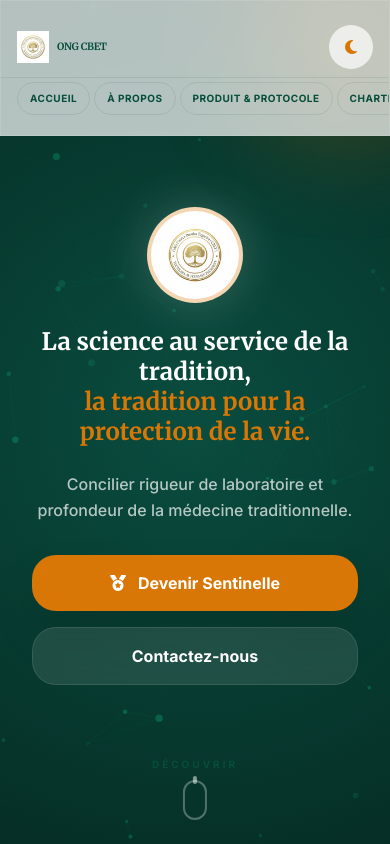
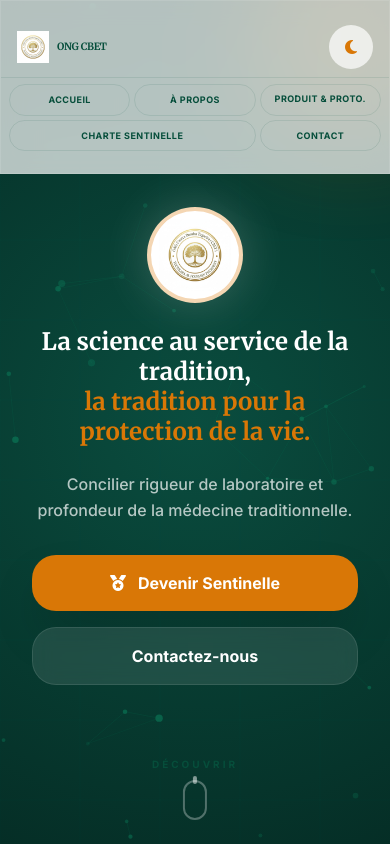
Before and after one commit to eldji225/Ong-CBeT, a website: page index.html in a window 390 px wide. Shown: the top 844 px of the page. Drawn offline with nearby package versions, Linux system fonts and the light colour scheme.

Commit message:
Fix: Menu mobile sur 2 rangees sans defilement horizontal

```diff
--- a/index.html
+++ b/index.html
@@ -401,23 +401,40 @@
             </button>
         </div>
 
-        <!-- Rangée 2 : Navigation toujours visible, scrollable sur mobile -->
-        <nav class="border-t border-ong-dark/10 overflow-x-auto">
-            <div
-                class="flex items-center space-x-1 px-4 py-1 min-w-max lg:min-w-0 lg:justify-center text-[10px] sm:text-[11px] font-bold uppercase tracking-wider">
+        <!-- Rangée 2 : Navigation toujours visible - 2 rangées sur mobile, 1 rangée sur desktop -->
+        <nav class="border-t border-ong-dark/10 px-2 py-1.5">
+            <!-- Mobile : grille 3 colonnes sur la 1ère rangée, 2 colonnes centrées sur la 2ème -->
+            <div class="grid grid-cols-3 gap-1 lg:hidden text-[9px] font-bold uppercase tracking-wider">
                 <a href="#home"
-                    class="px-3 py-2 border border-ong-dark/10 hover:border-ong-gold hover:bg-ong-gold/5 rounded-full transition-all duration-300 whitespace-nowrap">Accueil</a>
+                    class="text-center px-1 py-2 border border-ong-dark/10 hover:border-ong-gold hover:bg-ong-gold/5 rounded-full transition-all duration-300">Accueil</a>
                 <a href="#about"
-                    class="px-3 py-2 border border-ong-dark/10 hover:border-ong-gold hover:bg-ong-gold/5 rounded-full transition-all duration-300 whitespace-nowrap">À
+                    class="text-center px-1 py-2 border border-ong-dark/10 hover:border-ong-gold hover:bg-ong-gold/5 rounded-full transition-all duration-300">À
                     Propos</a>
                 <a href="#product"
-                    class="px-3 py-2 border border-ong-dark/10 hover:border-ong-gold hover:bg-ong-gold/5 rounded-full transition-all duration-300 whitespace-nowrap">Produit
+                    class="text-center px-1 py-2 border border-ong-dark/10 hover:border-ong-gold hover:bg-ong-gold/5 rounded-full transition-all duration-300 leading-tight">Produit
+                    &amp; Proto.</a>
+                <a href="#charter"
+                    class="col-span-2 text-center px-1 py-2 border border-ong-dark/10 hover:border-ong-gold hover:bg-ong-gold/5 rounded-full transition-all duration-300">Charte
+                    Sentinelle</a>
+                <a href="#contact"
+                    class="text-center px-1 py-2 border border-ong-dark/10 hover:border-ong-gold hover:bg-ong-gold/5 rounded-full transition-all duration-300">Contact</a>
+            </div>
+            <!-- Desktop : une seule rangée centrée -->
+            <div
+                class="hidden lg:flex items-center justify-center space-x-1 text-[11px] font-bold uppercase tracking-wider">
+                <a href="#home"
+                    class="px-4 py-2 border border-ong-dark/10 hover:border-ong-gold hover:bg-ong-gold/5 rounded-full transition-all duration-300 whitespace-nowrap">Accueil</a>
+                <a href="#about"
+                    class="px-4 py-2 border border-ong-dark/10 hover:border-ong-gold hover:bg-ong-gold/5 rounded-full transition-all duration-300 whitespace-nowrap">À
+                    Propos</a>
+                <a href="#product"
+                    class="px-4 py-2 border border-ong-dark/10 hover:border-ong-gold hover:bg-ong-gold/5 rounded-full transition-all duration-300 whitespace-nowrap">Produit
                     &amp; Protocole</a>
                 <a href="#charter"
-                    class="px-3 py-2 border border-ong-dark/10 hover:border-ong-gold hover:bg-ong-gold/5 rounded-full transition-all duration-300 whitespace-nowrap">Charte
+                    class="px-4 py-2 border border-ong-dark/10 hover:border-ong-gold hover:bg-ong-gold/5 rounded-full transition-all duration-300 whitespace-nowrap">Charte
                     Sentinelle</a>
                 <a href="#contact"
-                    class="px-3 py-2 border border-ong-dark/10 hover:border-ong-gold hover:bg-ong-gold/5 rounded-full transition-all duration-300 whitespace-nowrap">Contact</a>
+                    class="px-4 py-2 border border-ong-dark/10 hover:border-ong-gold hover:bg-ong-gold/5 rounded-full transition-all duration-300 whitespace-nowrap">Contact</a>
             </div>
         </nav>
     </header>
```
